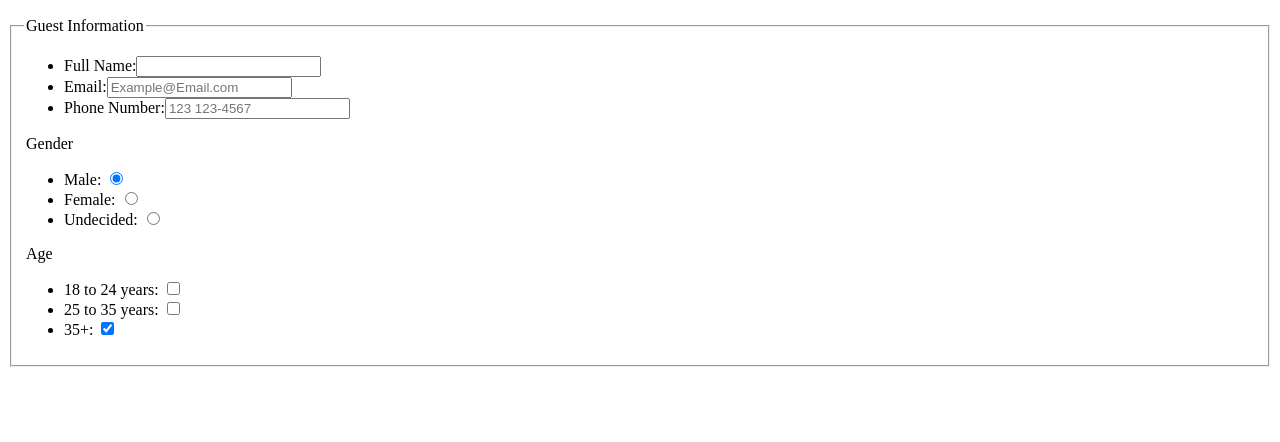
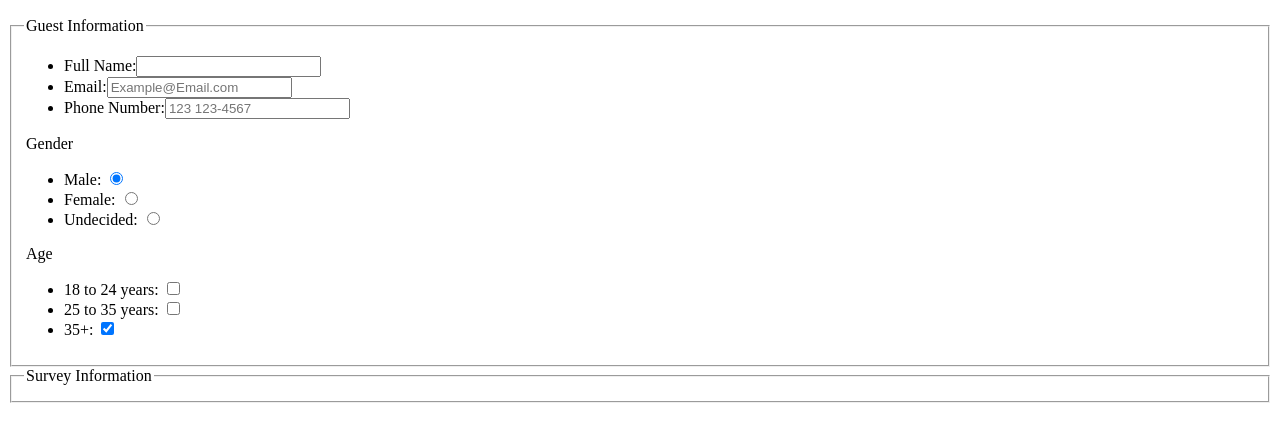
Before and after one commit to Dreyes007/VFW_Project, a plain HTML site: page addItem.html in a window 1280 px wide. Shown: the part 110-552 px from the top of the page. Drawn offline with Linux system fonts and the light colour scheme.

```diff
--- a/addItem.html
+++ b/addItem.html
@@ -41,4 +41,8 @@
 					<li><label for="25-35">25 to 35 years: </label><input type="checkbox" value="25 to 35 years" id="25-35" name="age" /></li>
 					<li><label for="35+">35+:  </label><input type="checkbox"checked="" value="35+" id="35+" name="age" /></li>
 				</ul>
+	    	</fieldset>
+	    	<fieldset>
+		    	<legend>Survey Information</legend>
+	    	</fieldset>
     </body>
```
